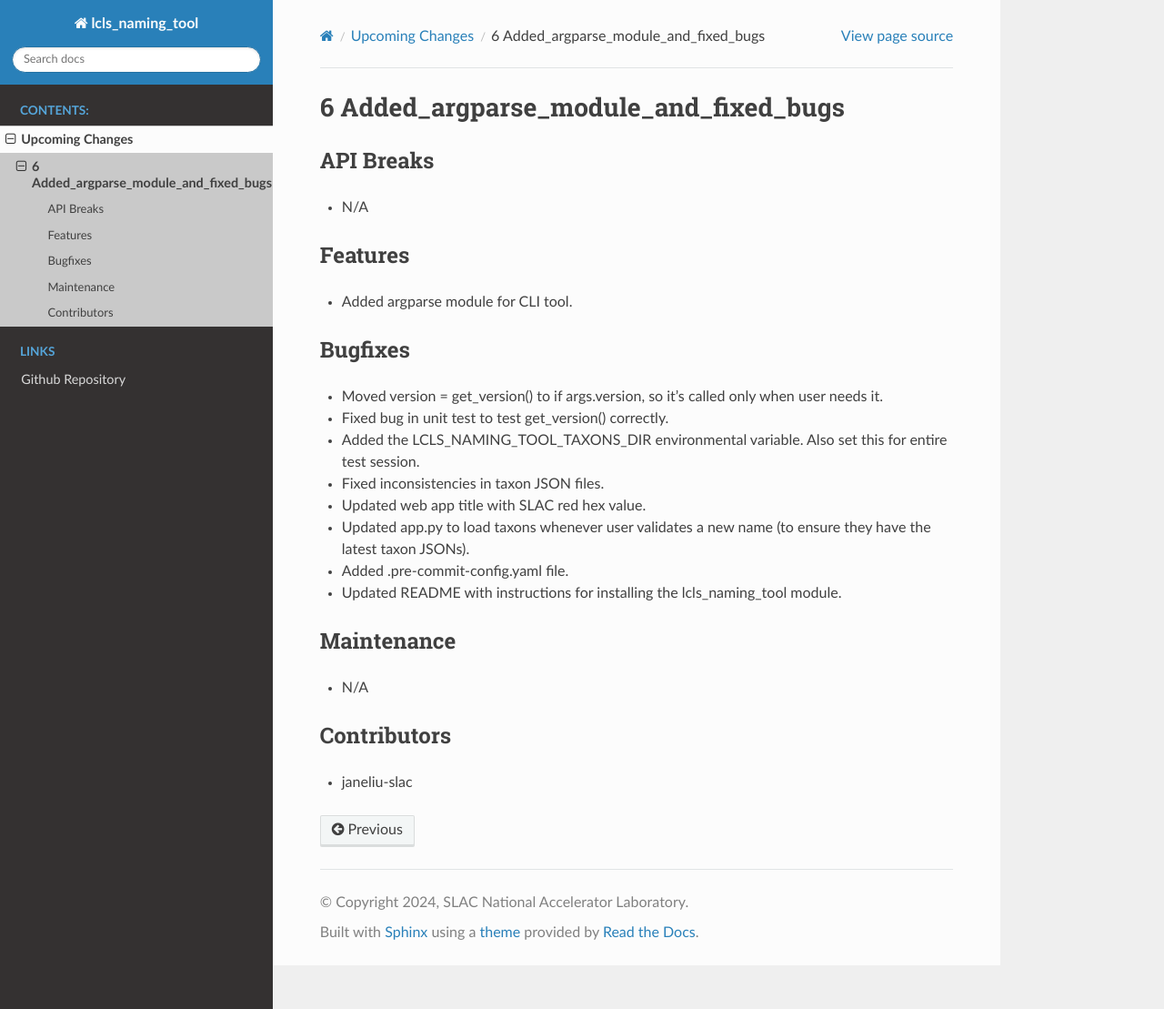
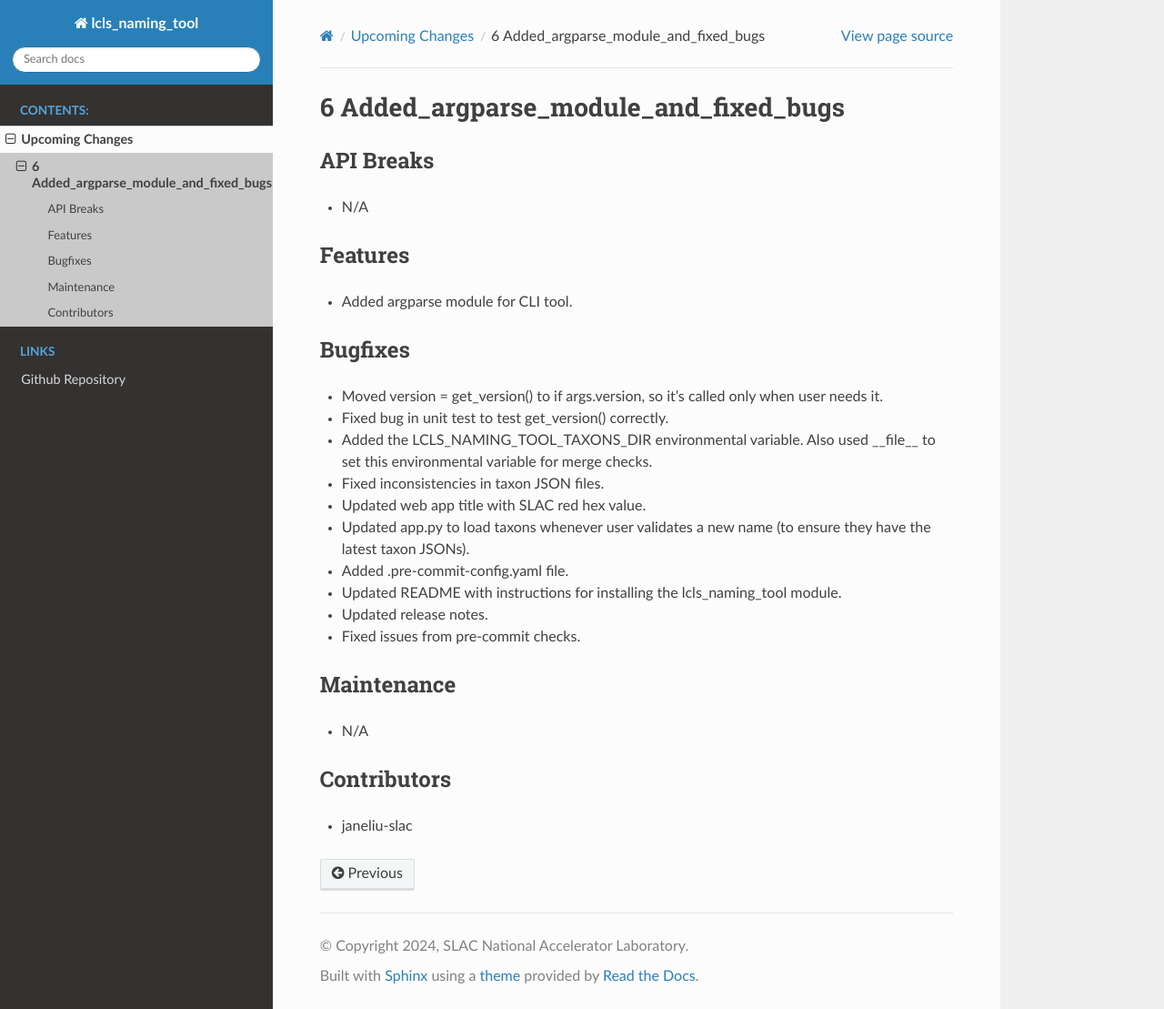
Before and after one commit to pcdshub/lcls_naming_tool, a Sphinx documentation site: the page built from docs/source/upcoming_release_notes/6-Added_argparse_module_and_fixed_bugs.rst, in a window 1280 px wide and 1109 px high. Shown: the whole window at 91% size. Built offline with Sphinx 7.4.7 and the Read the Docs theme 3.1.0, drawn with Linux system fonts in a browser that asks for light colours.

Commit message:
Added details of bug fixes and new features in release notes for this PR.

```diff
--- a/docs/source/upcoming_release_notes/6-Added_argparse_module_and_fixed_bugs.rst
+++ b/docs/source/upcoming_release_notes/6-Added_argparse_module_and_fixed_bugs.rst
@@ -13,13 +13,14 @@ Bugfixes
 --------
 - Moved version = get_version() to if args.version, so it's called only when user needs it.
 - Fixed bug in unit test to test get_version() correctly.
-- Added the LCLS_NAMING_TOOL_TAXONS_DIR environmental variable. Also set this for entire test session.
+- Added the LCLS_NAMING_TOOL_TAXONS_DIR environmental variable. Also used __file__ to set this environmental variable for merge checks.
 - Fixed inconsistencies in taxon JSON files.
 - Updated web app title with SLAC red hex value.
 - Updated app.py to load taxons whenever user validates a new name (to ensure they have the latest taxon JSONs).
 - Added .pre-commit-config.yaml file.
 - Updated README with instructions for installing the lcls_naming_tool module.
-
+- Updated release notes.
+- Fixed issues from pre-commit checks.
 
 Maintenance
 -----------
```
